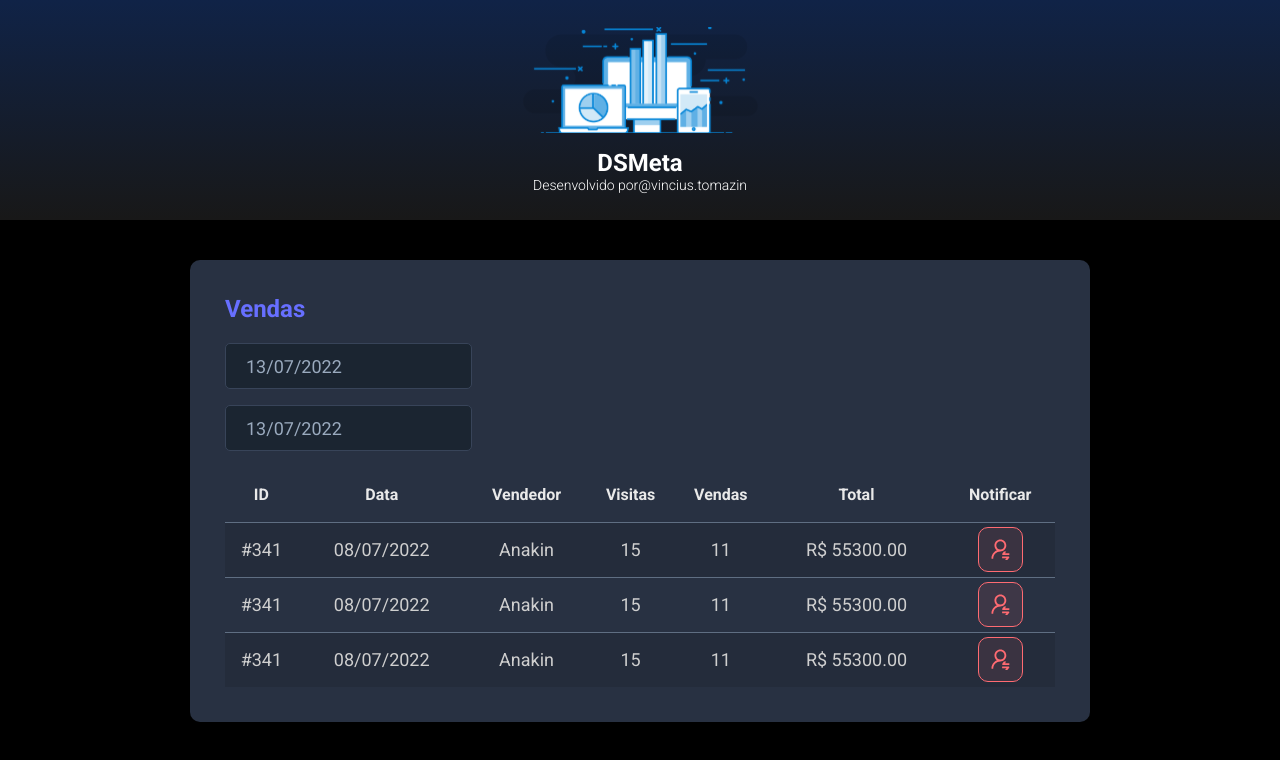
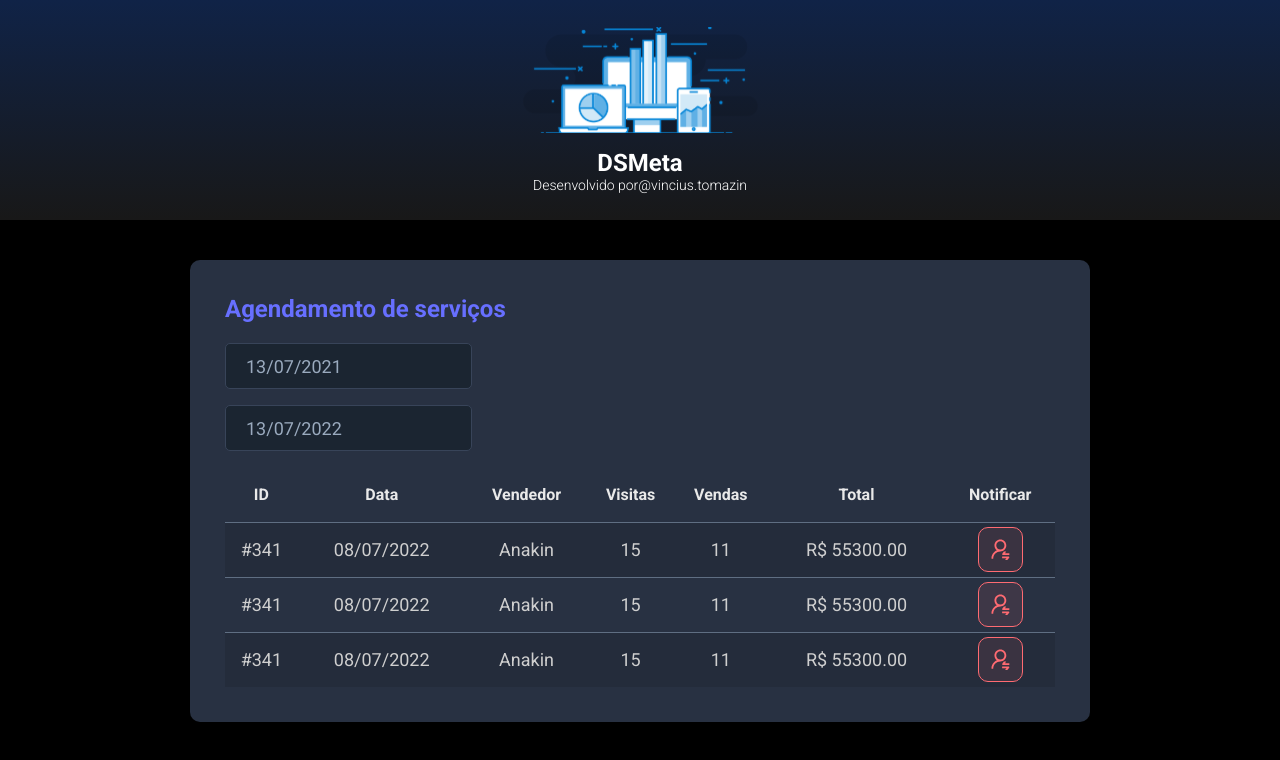
Before and after one commit to ViniTomazin/dsmeta, a React (Vite) app in the folder frontend/: page / in a window 1280 px wide. Shown: the top 760 px of the page. Built offline with nearby package versions, Linux system fonts and the light colour scheme.

Commit message:
feat(FrontEnd): Adicionando reactHook para formatação de componentes de datas

```diff
--- a/frontend/src/components/SalesCard/index.tsx
+++ b/frontend/src/components/SalesCard/index.tsx
@@ -1,3 +1,4 @@
+import { useState } from "react";
 import DatePicker from "react-datepicker";
 import "react-datepicker/dist/react-datepicker.css";
 import NotificationButton from '../NotificationButton'
@@ -5,22 +6,27 @@
 
 
 function SalesCard() {
+
+    const min = new Date(new Date().setDate(new Date().getDate() - 365));
+    const [minDate, setMinDate] = useState(min);
+    const [maxDate, setMaxDate] = useState(new Date());
+
     return (
         <div className="dsmeta-card">
-            <h2 className="dsmeta-sales-title">Vendas</h2>
+            <h2 className="dsmeta-sales-title">Agendamento de serviços</h2>
             <div>
                 <div className="dsmeta-form-control-container">
                     <DatePicker
-                        selected={new Date()}
-                        onChange={(date: Date) => { }}
+                        selected={minDate}
+                        onChange={(date: Date) => setMinDate(date)}
                         className="dsmeta-form-control"
                         dateFormat="dd/MM/yyyy"
                     />
                 </div>
                 <div className="dsmeta-form-control-container">
                     <DatePicker
-                        selected={new Date()}
-                        onChange={(date: Date) => { }}
+                        selected={maxDate}
+                        onChange={(date: Date) => setMaxDate(date)}
                         className="dsmeta-form-control"
                         dateFormat="dd/MM/yyyy"
                     />
```
